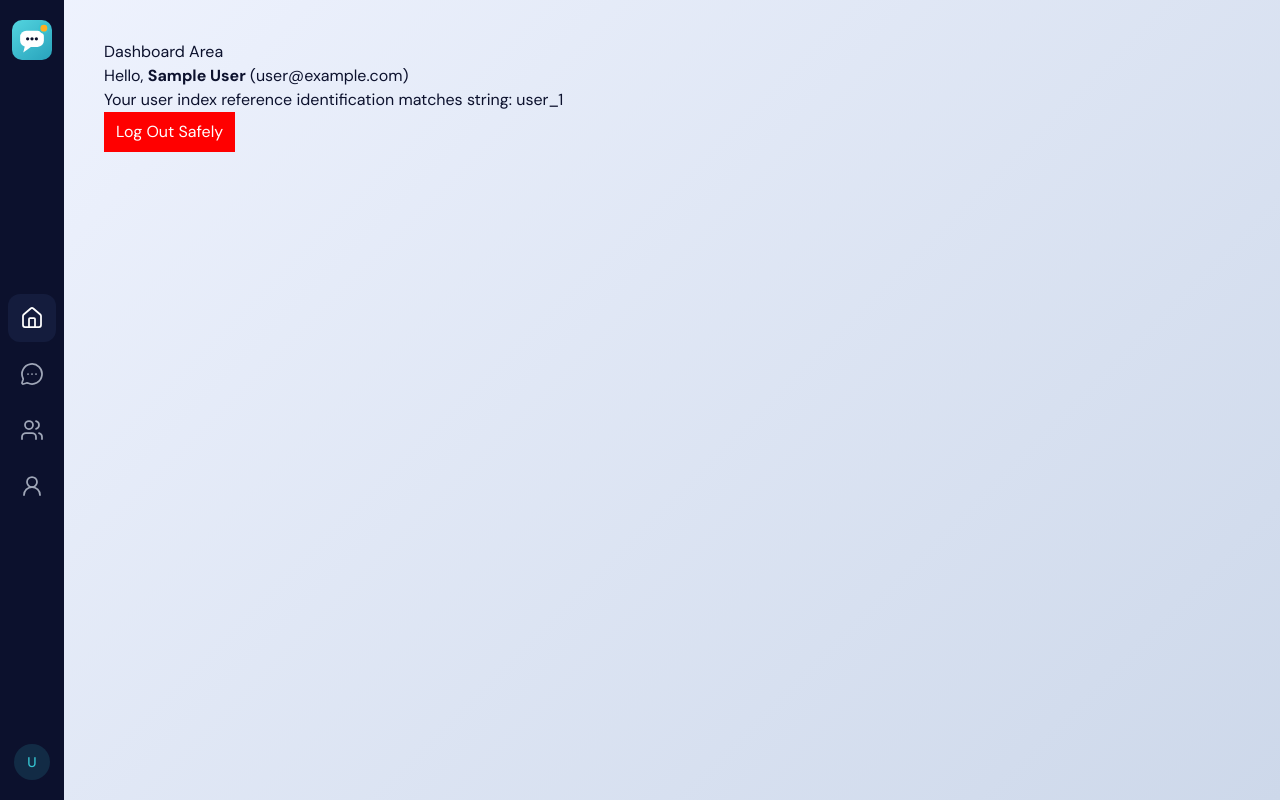
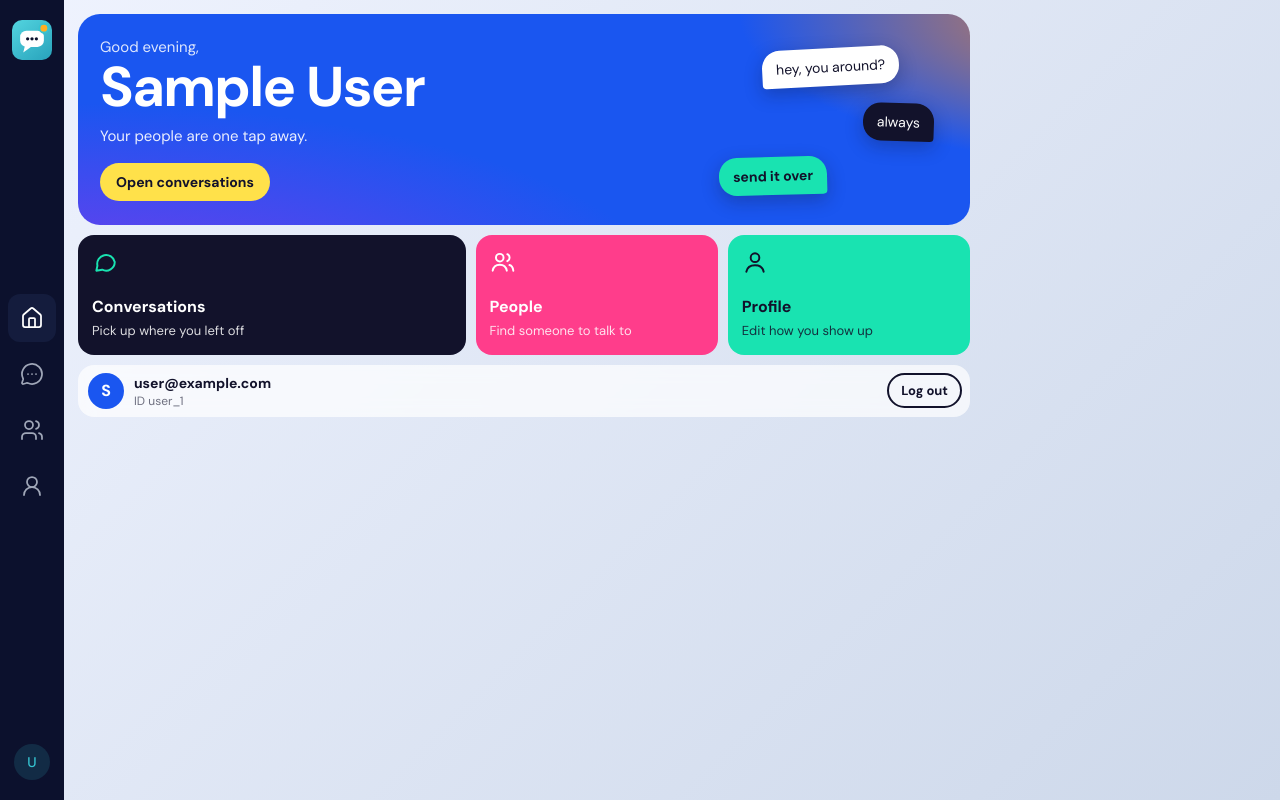
Before and after one commit to NourEddineRabouane/chat-app, a Next.js app in the folder frontend/: page / in a window 1280 px wide. Built offline with nearby package versions, Linux system fonts and the light colour scheme; no server answers; sample sign-in values are in the browser's storage.

Commit message:
Update (frontend): Update home page

```diff
--- a/frontend/app/globals.css
+++ b/frontend/app/globals.css
@@ -53,3 +53,30 @@ body {
     opacity: 1;
   }
 }
+
+.hm-hero {
+  background:
+    radial-gradient(60% 90% at 90% 0%, #ff8a1f 0%, transparent 60%),
+    radial-gradient(50% 80% at 100% 100%, #ff3d8b 0%, transparent 65%),
+    radial-gradient(70% 100% at 0% 100%, #7c3aed 0%, transparent 70%), #1a56f0;
+  background-size:
+    140% 140%,
+    140% 140%,
+    140% 140%,
+    auto;
+  animation: hm-drift 14s ease-in-out infinite alternate;
+}
+@keyframes hm-drift {
+  to {
+    background-position:
+      12% 8%,
+      6% 14%,
+      10% 0%,
+      0 0;
+  }
+}
+@media (prefers-reduced-motion: reduce) {
+  .hm-hero {
+    animation: none;
+  }
+}
--- a/frontend/app/page.tsx
+++ b/frontend/app/page.tsx
@@ -1,46 +1,142 @@
 "use client";
 
+import { useEffect } from "react";
+import Link from "next/link";
 import { signOut, useSession } from "next-auth/react";
 import { useRouter } from "next/navigation";
+
+function greeting() {
+  const h = new Date().getHours();
+  if (h < 5) return "Still up";
+  if (h < 12) return "Good morning";
+  if (h < 18) return "Good afternoon";
+  return "Good evening";
+}
+
+const focusRing =
+  "focus-visible:outline focus-visible:outline-[3px] focus-visible:outline-offset-2 focus-visible:outline-[#12122b]";
 
 export default function Home() {
   const { data: session, status } = useSession();
   const router = useRouter();
 
-  if (status === "loading") return <p>Loading application state...</p>;
-  if (status === "unauthenticated") {
-    router.push("/login");
-    return null;
-  }
+  useEffect(() => {
+    if (status === "unauthenticated") router.push("/login");
+  }, [status, router]);
+
+  if (status === "loading") return <p className="p-3.5">Loading…</p>;
+  if (status === "unauthenticated") return null;
+
+  const email = session?.user?.email ?? "";
+  const name = session?.user?.name || email.split("@")[0] || "there";
+  const initial = name.charAt(0).toUpperCase();
 
   const handleLogout = async () => {
     await fetch("/api/backend-logout", { method: "POST" });
-
     signOut({ callbackUrl: "/login" });
   };
 
+  const tile =
+    "flex flex-col gap-0.5 rounded-2xl p-3.5 text-white no-underline transition-transform hover:-translate-y-[3px] motion-reduce:transition-none motion-reduce:hover:translate-y-0";
+  const icon =
+    "mb-[18px] h-[26px] w-[26px] fill-none stroke-current stroke-[1.8] [stroke-linecap:round] [stroke-linejoin:round]";
+
   return (
-    <div style={{ padding: "40px" }}>
-      <h1>Dashboard Area</h1>
-      <p>
-        Hello, <strong>{session?.user?.name}</strong> ({session?.user?.email})
-      </p>
-      <p>
-        Your user index reference identification matches string:{" "}
-        {session?.user?.id}
-      </p>
-      <button
-        onClick={handleLogout}
-        style={{
-          background: "red",
-          color: "white",
-          padding: "8px 12px",
-          border: "none",
-          cursor: "pointer",
-        }}
-      >
-        Log Out Safely
-      </button>
-    </div>
+    <main className="grid max-w-230 gap-2.5 p-3.5 text-[#12122b]">
+      {/* hero */}
+      <section className="hm-hero relative min-h-52.5 overflow-hidden rounded-[22px] px-5.5 pb-6 pt-5.5 text-white">
+        <div className="relative z-10 max-w-full sm:max-w-[55%]">
+          <p className="m-0 text-[15px] opacity-85">{greeting()},</p>
+          <h1 className="m-0 wrap-break-word text-[clamp(34px,6vw,56px)] font-bold leading-none tracking-[-0.03em]">
+            {name}
+          </h1>
+          <p className="mb-4 mt-2.5 text-[15px] opacity-90">
+            Your people are one tap away.
+          </p>
+          <Link
+            href="/chat"
+            className={`inline-block rounded-full bg-[#ffe14a] px-4 py-2.25 text-sm font-bold text-[#12122b] no-underline transition-transform hover:-translate-y-0.5 hover:-rotate-1 motion-reduce:transition-none motion-reduce:hover:transform-none ${focusRing}`}
+          >
+            Open conversations
+          </Link>
+        </div>
+
+        {/* decorative bubbles, deliberately a bit crooked */}
+        <div
+          aria-hidden="true"
+          className="pointer-events-none absolute inset-0 hidden sm:block"
+        >
+          <span className="absolute right-[8%] top-[16%] -rotate-3 whitespace-nowrap rounded-[18px] rounded-bl bg-white px-3.5 py-2.25 text-sm text-[#12122b] shadow-[0_6px_18px_rgba(18,18,43,0.28)]">
+            hey, you around?
+          </span>
+          <span className="absolute right-[4%] top-[42%] rotate-2 whitespace-nowrap rounded-[18px] rounded-br bg-[#12122b] px-3.5 py-2.25 text-sm text-white shadow-[0_6px_18px_rgba(18,18,43,0.28)]">
+            always
+          </span>
+          <span className="absolute right-[16%] top-[68%] rotate-[-1.5deg] whitespace-nowrap rounded-[18px] rounded-br bg-[#19e3b1] px-3.5 py-2.25 text-sm font-semibold text-[#12122b] shadow-[0_6px_18px_rgba(18,18,43,0.28)]">
+            send it over
+          </span>
+        </div>
+      </section>
+
+      {/* tiles */}
+      <section className="grid grid-cols-2 gap-2.5 sm:grid-cols-[1.6fr_1fr_1fr]">
+        <Link
+          href="/chat"
+          className={`${tile} col-span-2 bg-[#12122b] sm:col-span-1 ${focusRing}`}
+        >
+          <svg
+            viewBox="0 0 24 24"
+            aria-hidden="true"
+            className={`${icon} text-[#19e3b1]`}
+          >
+            <path d="M21 12a8 8 0 0 1-11.6 7.1L4 20l1-4.6A8 8 0 1 1 21 12Z" />
+          </svg>
+          <b className="text-base">Conversations</b>
+          <span className="text-[13px] opacity-85">
+            Pick up where you left off
+          </span>
+        </Link>
+
+        <Link href="/people" className={`${tile} bg-[#ff3d8b] ${focusRing}`}>
+          <svg viewBox="0 0 24 24" aria-hidden="true" className={icon}>
+            <circle cx="9" cy="8" r="3.5" />
+            <path d="M2.5 20c.6-3.6 3-5.5 6.5-5.5s5.9 1.9 6.5 5.5M16 4.8a3.5 3.5 0 0 1 0 6.4M18 14.8c2 .6 3.2 2.3 3.5 5.2" />
+          </svg>
+          <b className="text-base">People</b>
+          <span className="text-[13px] opacity-85">
+            Find someone to talk to
+          </span>
+        </Link>
+
+        <Link
+          href="/profile"
+          className={`${tile} bg-[#19e3b1] text-[#12122b]! ${focusRing}`}
+        >
+          <svg viewBox="0 0 24 24" aria-hidden="true" className={icon}>
+            <circle cx="12" cy="8" r="4" />
+            <path d="M4 21c.8-4.2 4-6 8-6s7.2 1.8 8 6" />
+          </svg>
+          <b className="text-base">Profile</b>
+          <span className="text-[13px] opacity-85">Edit how you show up</span>
+        </Link>
+      </section>
+
+      {/* account strip */}
+      <section className="flex items-center gap-2.5 rounded-2xl bg-white/70 py-2 pl-2.5 pr-2 backdrop-blur-sm">
+        <div className="grid h-9 w-9 flex-none place-items-center rounded-full bg-[#1a56f0] font-bold text-white">
+          {initial}
+        </div>
+        <div className="grid min-w-0 flex-1">
+          <b className="truncate text-sm">{email}</b>
+          <span className="text-xs opacity-60">ID {session?.user?.id}</span>
+        </div>
+        <button
+          onClick={handleLogout}
+          className={`cursor-pointer rounded-full border-2 border-[#12122b] bg-transparent px-3 py-1.5 text-[13px] font-semibold text-[#12122b] transition-colors hover:border-[#ff3d8b] hover:bg-[#ff3d8b] hover:text-white ${focusRing}`}
+        >
+          Log out
+        </button>
+      </section>
+    </main>
   );
 }
```
